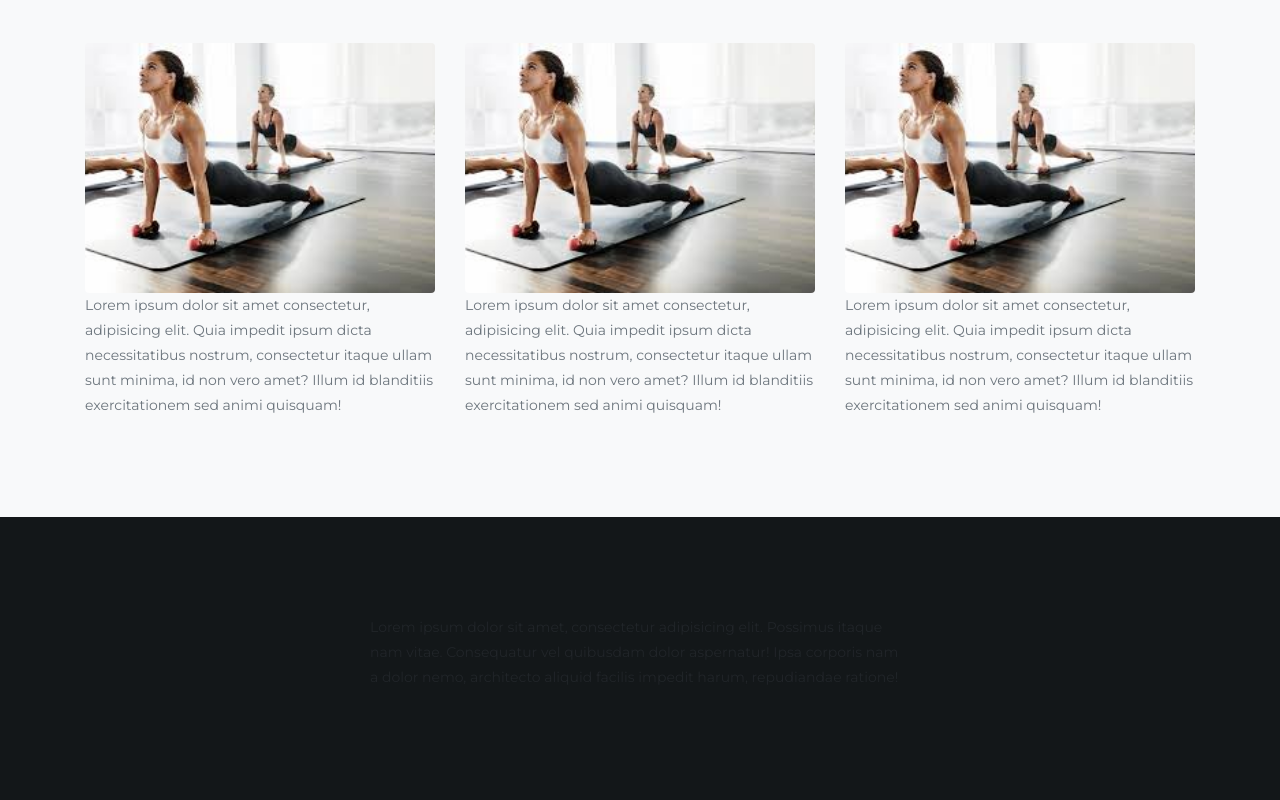
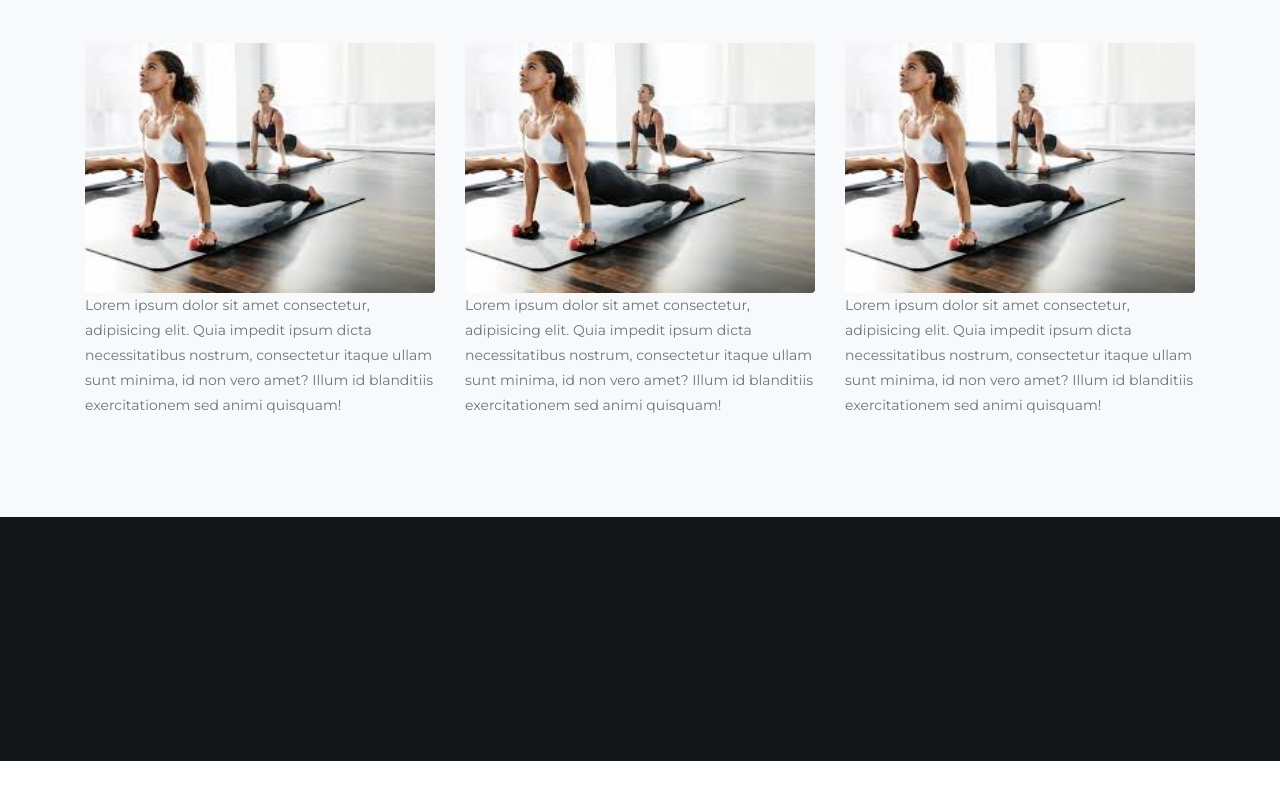
Before and after one commit to Olamilekan10/Affiliate-web, a React (Create React App) app: page / in a window 1280 px wide. Shown: the part 5422-6222 px from the top of the page. After the commit the page ends 6183 px from the top, so only its background shows below. Built offline with nearby package versions, Linux system fonts and the light colour scheme; the HTML template or start-up script is replaced by a standard one.

Commit message:
created a form in the col section and styled it

```diff
--- a/src/components/Footer/Footer.css
+++ b/src/components/Footer/Footer.css
@@ -1,5 +1,16 @@
 footer {
     padding: 7em 0;
     position: relative;
+}
+
+.footer-section {
     background: #131719;
 }
+
+.footer-section .subscribe {
+    margin-top: -130px;
+}
+
+.footer-section .subscribe-form {
+
+}
--- a/src/components/Footer/Footer.jsx
+++ b/src/components/Footer/Footer.jsx
@@ -5,12 +5,18 @@ import './Footer.css';
 const Footer = () => {
   return (
     <>
-        <footer className="footer">
+        <footer className="footer-section">
             <div className="container">
                 {/* first row */}
                 <div className="row justify-content-center">
                     <div className="col-10 col-lg-6">
-                        Lorem ipsum dolor sit amet, consectetur adipisicing elit. Possimus itaque nam vitae. Consequatur vel quibusdam dolor aspernatur! Ipsa corporis nam a dolor nemo, architecto aliquid facilis impedit harum, repudiandae ratione!
+                        <div className="subscribe mb-5">
+                            <form action="#" className="subscribe-form">
+                                <div className="form-group-d-flex">
+
+                                </div>
+                            </form>
+                        </div>
                     </div>
                 </div>
                 {/* second row */}
```
